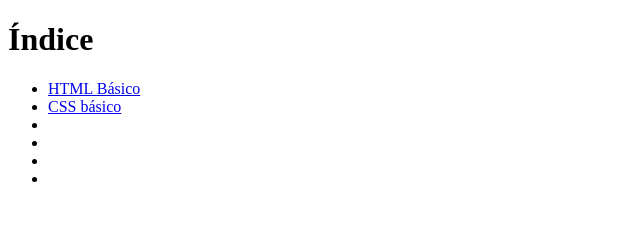
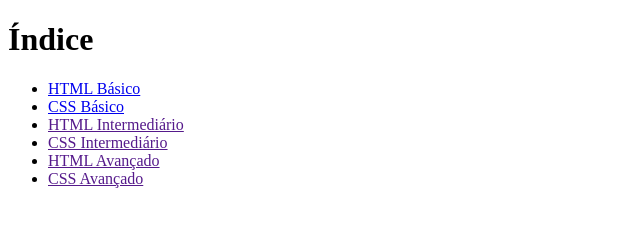
Before and after one commit to Leonardo0Spolk/Livro-de-aprendizado-e-consulta, a plain HTML site: page index.html in a window 1280 px wide. Shown: the whole page, without its empty margins (0-640 px from the left). Drawn offline with Linux system fonts and the light colour scheme.

Commit message:
Adicionado itens de HTML intermediario e avamcado e CSS intermediario e avançado.

```diff
--- a/index.html
+++ b/index.html
@@ -10,11 +10,11 @@
     <nav>
         <ul>
             <li><a href="./Html-basico/index.html">HTML Básico</a></li>
-            <li><a href="./Css-basico/index.html">CSS básico</a></li>
-            <li><a href=""></a></li>
-            <li><a href=""></a></li>
-            <li><a href=""></a></li>
-            <li><a href=""></a></li>
+            <li><a href="./Css-basico/index.html">CSS Básico</a></li>
+            <li><a href="">HTML Intermediário</a></li>
+            <li><a href="">CSS Intermediário</a></li>
+            <li><a href="">HTML Avançado</a></li>
+            <li><a href="">CSS Avançado</a></li>
         </ul>
     </nav>
 </body>
```
